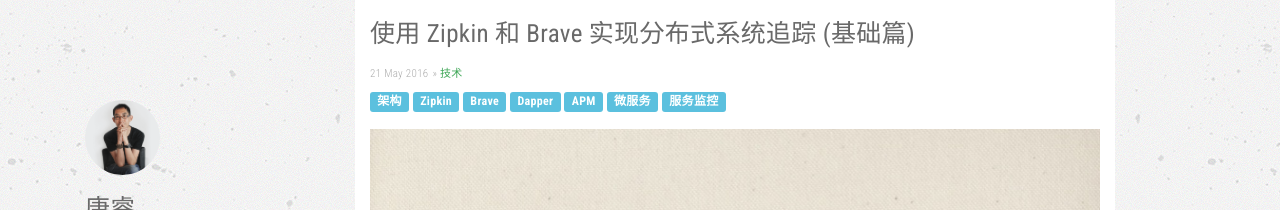
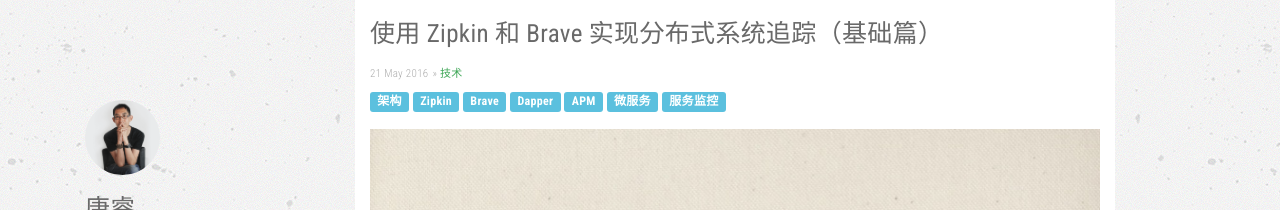
Before and after one commit to tangrui/tangrui.github.io, a Jekyll site: the page built from _posts/2016-05-21-implement-distributed-tracking-system-with-zipkin-and-brave.md, in a window 1280 px wide and 900 px high. Shown: the top 210 px of the window. Built offline with Jekyll 4.4.1, drawn with Linux system fonts in a browser that asks for light colours; nearby versions of some CDN libraries; comment, search, counter and statistics services are not loaded.

Commit message:
修改标题中的括号.

```diff
--- a/_posts/2016-05-21-implement-distributed-tracking-system-with-zipkin-and-brave.md
+++ b/_posts/2016-05-21-implement-distributed-tracking-system-with-zipkin-and-brave.md
@@ -2,7 +2,7 @@
 ID: 708
 title: >
   使用 Zipkin 和 Brave
-  实现分布式系统追踪 (基础篇)
+  实现分布式系统追踪（基础篇）
 author: 唐睿
 date: 2016-05-21 22:25:53 +0800
 categories: [技术]
```
